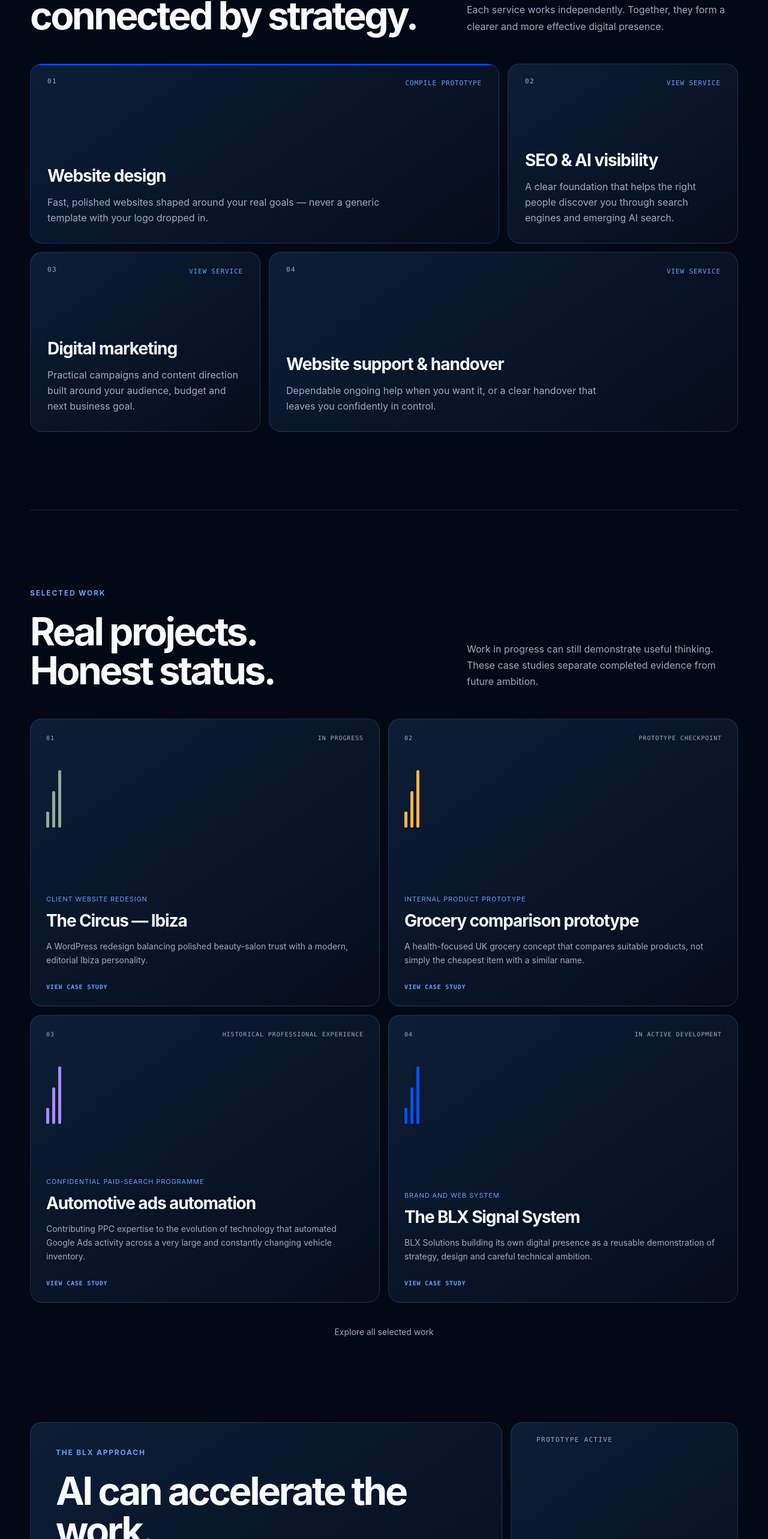
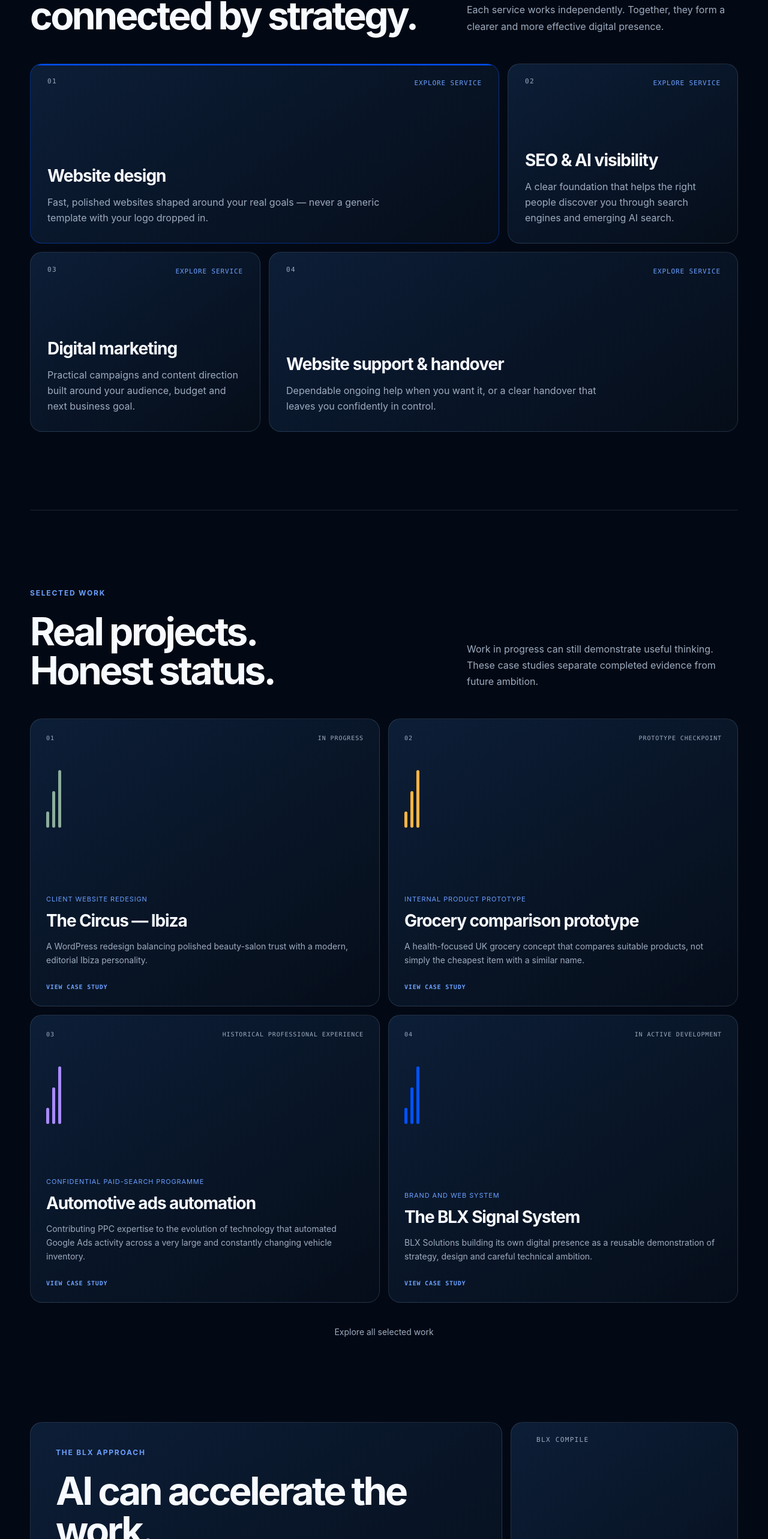
Before and after one commit to BLX-Solutions/blx-website, a Next.js app: page / in a window 1280 px wide. Shown: the part 1189-3755 px from the top of the page at 60% size. Built offline with nearby package versions, Linux system fonts and the light colour scheme.

Commit message:
Refine BLX Compile homepage labels

```diff
--- a/app/page.tsx
+++ b/app/page.tsx
@@ -65,7 +65,7 @@
           </div>
           <div className="service-grid">
             {services.map((service) => {
-              const content = <><span className="service-number">{service.number}</span><div><h3>{service.title}</h3><p>{service.shortDescription}</p></div><span className="card-arrow" aria-hidden="true">{service.slug === "website-design" ? "Compile prototype" : "View service"}</span></>;
+              const content = <><span className="service-number">{service.number}</span><div><h3>{service.title}</h3><p>{service.shortDescription}</p></div><span className="card-arrow" aria-hidden="true">Explore service</span></>;
               return service.slug === "website-design"
                 ? <CompileLink className={`${service.className} service-card--compile`} href={`/services/${service.slug}`} key={service.number} label={service.title}>{content}</CompileLink>
                 : <Link className={service.className} href={`/services/${service.slug}`} key={service.number}>{content}</Link>;
@@ -98,7 +98,7 @@
             <p>Tools help us move faster and see more. Human experience decides what fits your audience, your goals and your business.</p>
           </div>
           <div className="phase-card">
-            <span className="card-label">Prototype active</span>
+            <span className="card-label">BLX Compile</span>
             <div className="compile-preview"><span>BLX</span><span className="compile-cursor" aria-hidden="true" /></div>
             <p>The Website Design card is the first BLX Compile route, turning navigation into part of the story.</p>
           </div>
```
